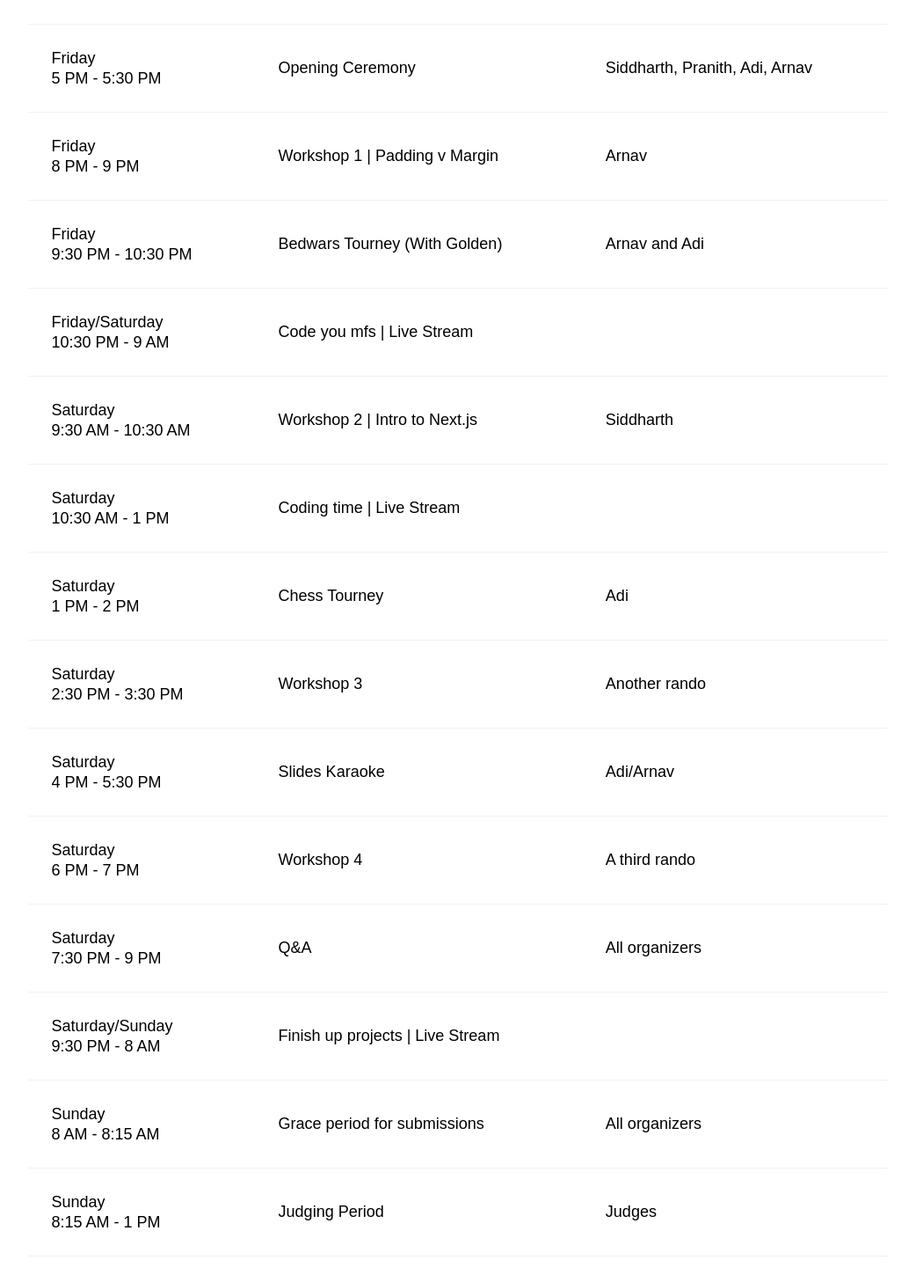
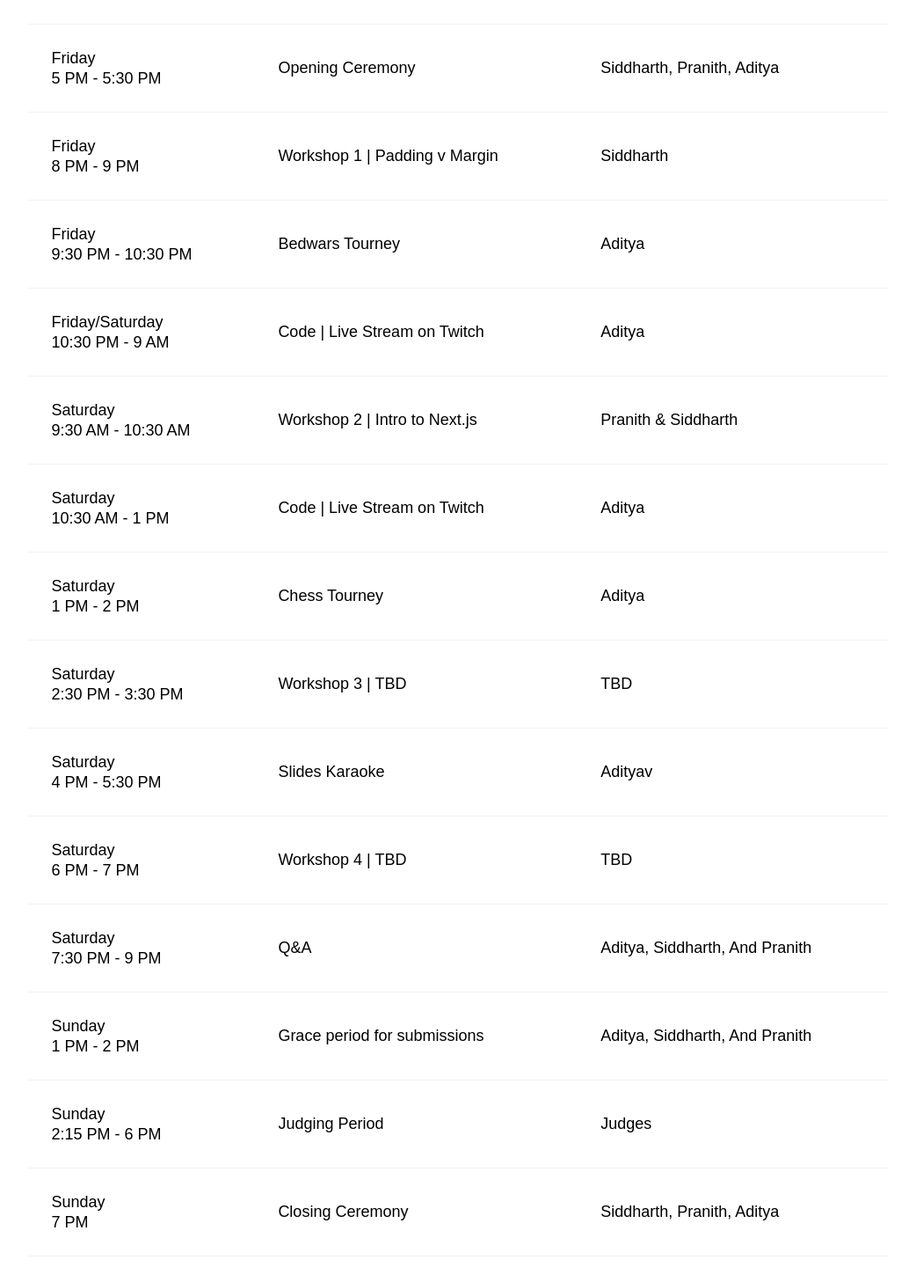
Before and after one commit to TechOptimum/tohackathon, a Next.js app: page / in a window 1280 px wide. Shown: the part 1060-2517 px from the top of the page at 88% size, without its empty margins (119-1161 px from the left). Built offline with nearby package versions, Linux system fonts and the light colour scheme; a web font is replaced by a local one.

Commit message:
Update schedule.jsx

```diff
--- a/components/schedule.jsx
+++ b/components/schedule.jsx
@@ -20,91 +20,86 @@ const Schedule = () => {
       day: "Friday",
       time: "5 PM - 5:30 PM",
       event: "Opening Ceremony",
-      leads: "Siddharth, Pranith, Adi, Arnav",
+      leads: "Siddharth, Pranith, Aditya",
     },
     {
       day: "Friday",
       time: "8 PM - 9 PM",
       event: "Workshop 1 | Padding v Margin",
-      leads: "Arnav",
+      leads: "Siddharth",
     },
     {
       day: "Friday",
       time: "9:30 PM - 10:30 PM",
-      event: "Bedwars Tourney (With Golden)",
-      leads: "Arnav and Adi",
+      event: "Bedwars Tourney",
+      leads: "Aditya",
     },
     {
       day: "Friday/Saturday",
       time: "10:30 PM - 9 AM",
-      event: "Code you mfs | Live Stream",
-      leads: "",
+      event: "Code | Live Stream on Twitch",
+      leads: "Aditya",
     },
     {
       day: "Saturday",
       time: "9:30 AM - 10:30 AM",
       event: "Workshop 2 | Intro to Next.js",
-      leads: "Siddharth",
+      leads: "Pranith & Siddharth",
     },
     {
       day: "Saturday",
       time: "10:30 AM - 1 PM",
-      event: "Coding time  | Live Stream",
-      leads: "",
+    event: "Code | Live Stream on Twitch",
+      leads: "Aditya",
     },
     {
       day: "Saturday",
       time: "1 PM - 2 PM",
       event: "Chess Tourney",
-      leads: "Adi",
+      leads: "Aditya",
     },
     {
       day: "Saturday",
       time: "2:30 PM - 3:30 PM",
-      event: "Workshop 3",
-      leads: "Another rando",
+      event: "Workshop 3 | TBD",
+      leads: "TBD",
     },
     {
       day: "Saturday",
       time: "4 PM - 5:30 PM",
       event: "Slides Karaoke",
-      leads: "Adi/Arnav",
+      leads: "Adityav",
     },
     {
       day: "Saturday",
       time: "6 PM - 7 PM",
-      event: "Workshop 4",
-      leads: "A third rando",
+      event: "Workshop 4 | TBD",
+      leads: "TBD",
     },
     {
       day: "Saturday",
       time: "7:30 PM - 9 PM",
       event: "Q&A",
-      leads: "All organizers",
+      leads: "Aditya, Siddharth, And Pranith",
     },
+
     {
-      day: "Saturday/Sunday",
-      time: "9:30 PM - 8 AM",
-      event: "Finish up projects | Live Stream",
-      leads: "",
+      day: "Sunday",
+      time: "1 PM - 2 PM",
+      event: "Grace period for submissions",
+     leads: "Aditya, Siddharth, And Pranith",
     },
     {
       day: "Sunday",
-      time: "8 AM - 8:15 AM",
-      event: "Grace period for submissions",
-      leads: "All organizers",
-    },
-    {
-      day: "Sunday",
-      time: "8:15 AM - 1 PM",
+      time: "2:15 PM - 6 PM",
       event: "Judging Period",
       leads: "Judges",
     },
     {
       day: "Sunday",
-      time: "5 PM - 6 PM",
+      time: "7 PM",
       event: "Closing Ceremony",
-      leads: "Siddharth, Pranith, Adi, Arnav",
+      leads: "Siddharth, Pranith, Aditya",
     },
   ];
 
@@ -118,7 +113,7 @@ const Schedule = () => {
       p={{ base: 1, md: 5 }}
     >
       <Text textAlign={"center"} fontSize="3xl" mb={5}>
-        Schedule
+        Schedule (times are in EST)
       </Text>
       <Table variant="simple">
         <Thead>
```
